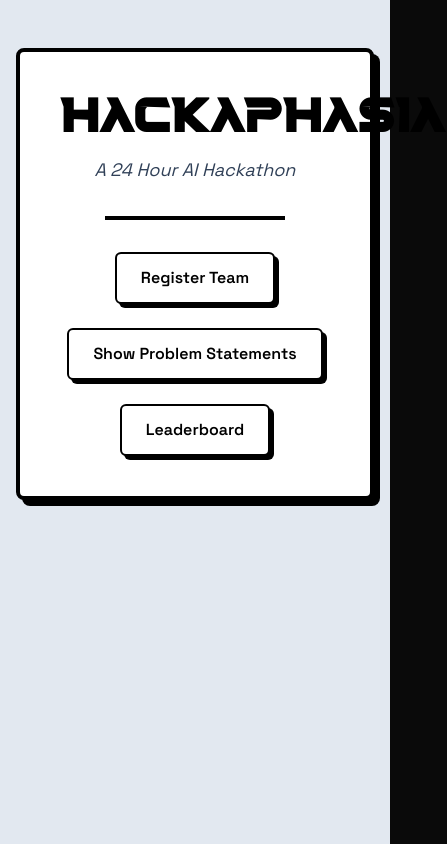
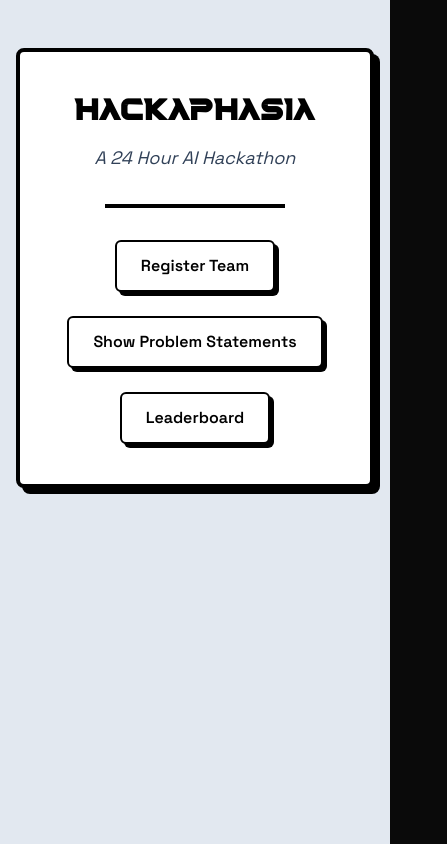
Before and after one commit to BMSCE-IEEE-CS/hackaphasia, a Next.js app: page / in a window 390 px wide. Shown: the whole page, 447 px wide, since content can reach past the window. Built offline with nearby package versions, Linux system fonts and the light colour scheme.

Commit message:
updated font size

```diff
--- a/app/page.tsx
+++ b/app/page.tsx
@@ -15,7 +15,7 @@ const Home = () => {
     <div className="flex flex-col items-center justify-start w-full min-h-screen bg-slate-200 text-black py-12 px-4">
       <div className="border-4 border-black rounded-lg max-w-2xl w-full mx-4 p-10 text-center bg-white shadow-[6px_6px_0px_black]">
         <h1
-          className={`${strokerFont.className} text-5xl md:text-6xl font-bold tracking-wider`}
+          className={`${strokerFont.className} text-3xl md:text-6xl font-bold tracking-wider`}
         >
           Hackaphasia
         </h1>
```
